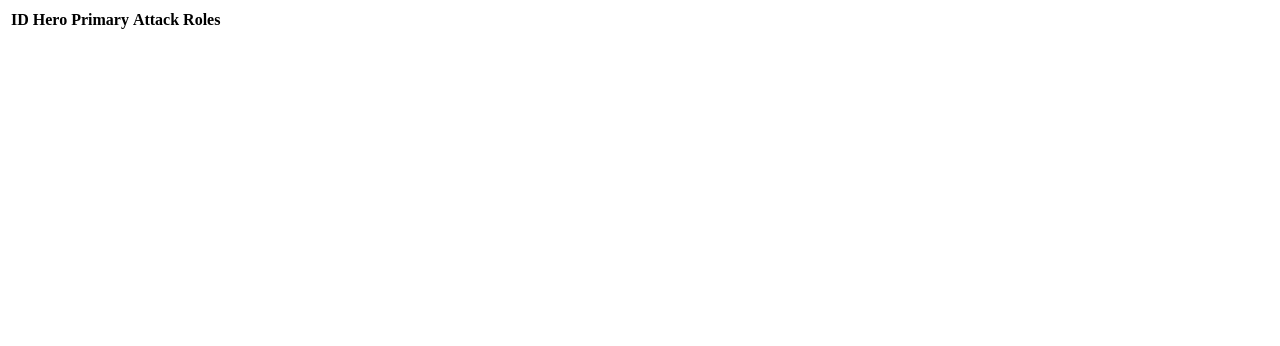
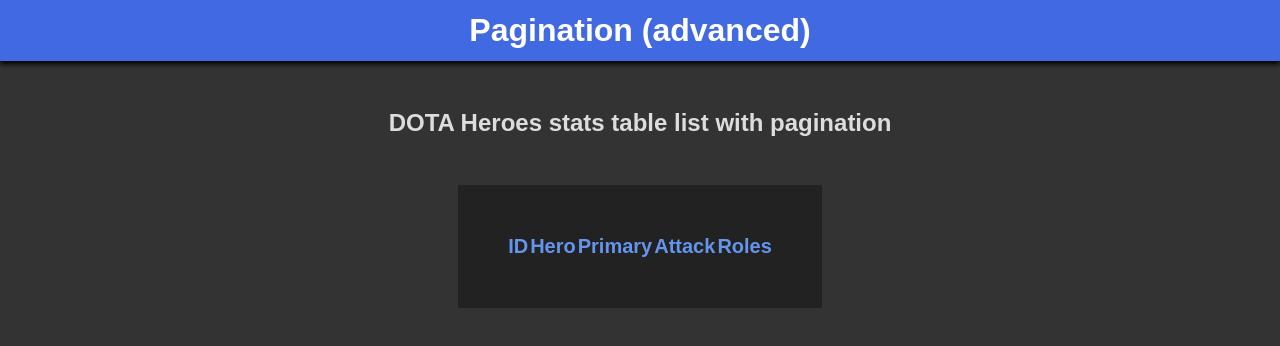
Before and after one commit to SinisaVukmirovic/Pagination---advanced, a plain HTML site: page index.html in a window 1280 px wide. Drawn offline with Linux system fonts and the light colour scheme; no server answers.

Commit message:
Added some styling

```diff
--- a/index.html
+++ b/index.html
@@ -4,24 +4,29 @@
     <meta charset="UTF-8">
     <meta name="viewport" content="width=device-width, initial-scale=1.0">
     <meta http-equiv="X-UA-Compatible" content="ie=edge">
-    <title>Pagination</title>
+    <title>Pagination (advanced)</title>
     <link rel="stylesheet" href="style.css">
 </head>
 <body>
 
+    <header>
+        <h1>Pagination (advanced)</h1>
+    </header>
+
+    <h2 class="subtitle">DOTA Heroes stats table list with pagination</h2>
+
     <table>
         <thead>
             <tr>
-                <td><strong>ID</strong></td>
-                <td><strong>Hero</strong></td>
-                <td><strong>Primary</strong></td>
-                <td><strong>Attack</strong></td>
-                <td><strong>Roles</strong></td>
+                <th><strong>ID</strong></th>
+                <th><strong>Hero</strong></th>
+                <th><strong>Primary</strong></th>
+                <th><strong>Attack</strong></th>
+                <th><strong>Roles</strong></th>
             </tr>
         </thead>
-        <tbody id="table-body">
 
-        </tbody>
+        <tbody id="table-body"></tbody>
     </table>
 
     <div id="page-numbs"></div>
--- a/style.css
+++ b/style.css
@@ -0,0 +1,63 @@
+* {
+    box-sizing: border-box;
+    margin: 0;
+    padding: 0;
+}
+
+body {
+    background-color: #333;
+    color: #eee;
+    font-family: sans-serif;
+    display: flex;
+    justify-content: center;
+    align-items: center;
+    flex-direction: column;
+}
+
+header {
+    width: 100%;
+    padding: .75em;
+    text-align: center;
+    background: royalblue;
+    color: #fff;
+    box-shadow: 0 3px 5px #000;
+    margin-bottom: 3rem;
+}
+
+h2.subtitle {
+    color: #ddd;
+}
+
+table {
+    margin: 3rem;
+    padding: 2rem 3rem;
+    background-color: #222;
+}
+    thead th {
+        padding: 1rem 0;
+        color: cornflowerblue;
+        font-size: 1.25rem;
+    }
+    tbody td {
+        padding: .75rem 2rem .5rem;
+    }
+
+button {
+    margin: .25rem .5rem;
+    padding: .25rem 1rem;
+    border-radius: .25rem;
+    outline: none;
+    border: 2px solid #ddd;
+    background-color: royalblue;
+    color: #ddd;
+    box-shadow: 2px 3px 5px #111;
+    font-size: 1.25rem;
+    cursor: pointer;
+    transition: all .3s;
+}
+    button:hover {
+        filter: brightness(90%);
+    }
+    button:active {
+        transform: scale(.95);
+    }
```
